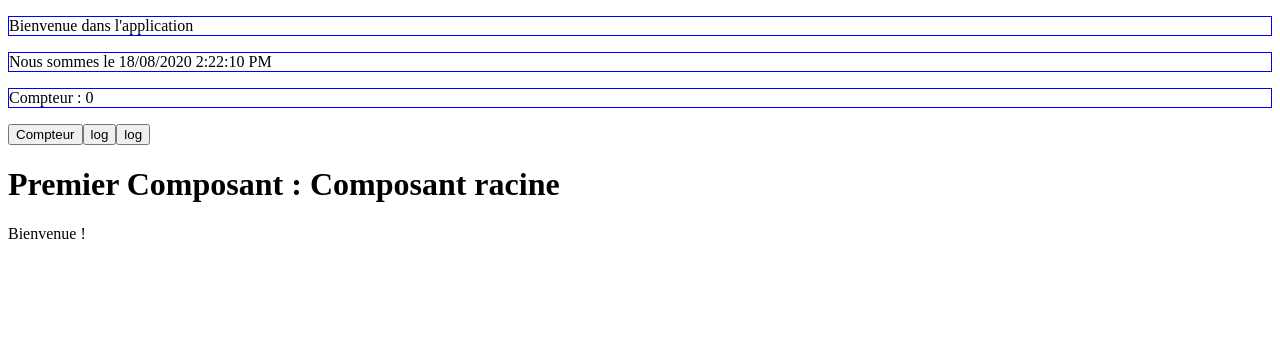
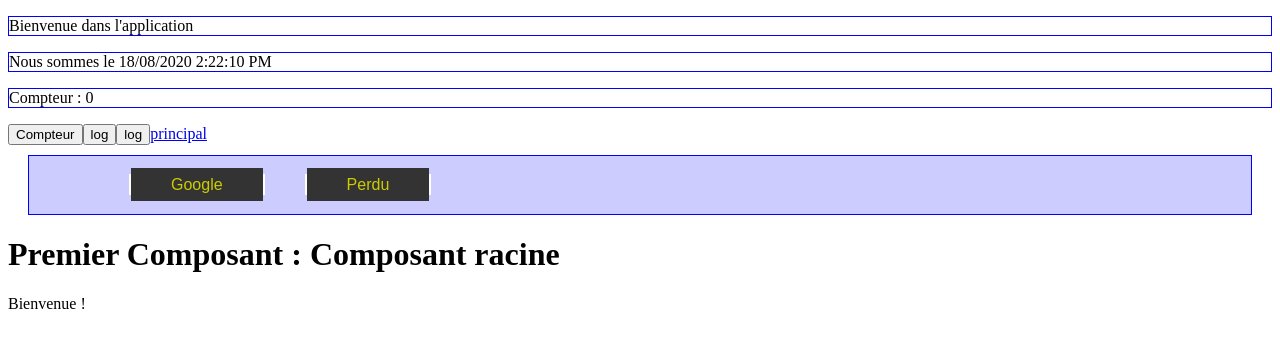
Before and after one commit to philippe-nat/angular-formation-0, an Angular app: page / in a window 1280 px wide. Shown: the top 348 px of the page. Built offline with nearby package versions, Linux system fonts and the light colour scheme.

Commit message:
fin_exercice composant 2

```diff
--- a/src/app/app.module.ts
+++ b/src/app/app.module.ts
@@ -3,11 +3,13 @@ import { NgModule } from '@angular/core';
 
 import { AppComponent } from './app.component';
 import { EnteteComponent } from './entete/entete.component';
+import { MenuComponent } from './menu/menu.component';
 
 @NgModule({
   declarations: [
     AppComponent,
-    EnteteComponent
+    EnteteComponent,
+    MenuComponent
   ],
   imports: [
     BrowserModule
--- a/src/app/entete/entete.component.html
+++ b/src/app/entete/entete.component.html
@@ -5,3 +5,5 @@
 <button (click) = "incrementeCompteur()">Compteur </button>
 <button (click) = "logCompteur()">log</button>
 <button (click) = "logCoucou()">log</button>
+<a href="http://rigolotes.fr">principal</a>
+<nat-menu></nat-menu>
--- /dev/null
+++ b/src/app/menu/menu.component.css
@@ -0,0 +1,22 @@
+nav {
+    background-color:#CCCCFF;
+    border:solid 1px blue;
+    padding: 4px 40px 4px 40px;
+    margin: 10px 20px 10px 20px;
+}
+
+li {
+    list-style: none;
+    display: inline;
+    border:solid 2px #FFFFFF;
+    margin: 5px 20px 5px 20px;
+}
+
+a {
+    text-decoration: none;
+    text-transform: capitalize;
+    font:normal normal 16px Arial;
+    background-color:#333333;
+    color:#CCCC00;
+    padding: 8px 40px 8px 40px;
+}
--- /dev/null
+++ b/src/app/menu/menu.component.html
@@ -0,0 +1,6 @@
+<nav>
+    <ul>
+        <li><a href="https://www.google.fr">Google</a></li>
+        <li><a href="https://www.perdu.com">Perdu</a></li>
+    </ul>
+</nav>
--- /dev/null
+++ b/src/app/menu/menu.component.ts
@@ -0,0 +1,15 @@
+import { Component, OnInit } from '@angular/core';
+
+@Component({
+  selector: 'nat-menu',
+  templateUrl: './menu.component.html',
+  styleUrls: ['./menu.component.css']
+})
+export class MenuComponent implements OnInit {
+
+  constructor() { }
+
+  ngOnInit(): void {
+  }
+
+}
```
Also changed, not shown: 1 other file (tests, documents, lock files or other folders).
